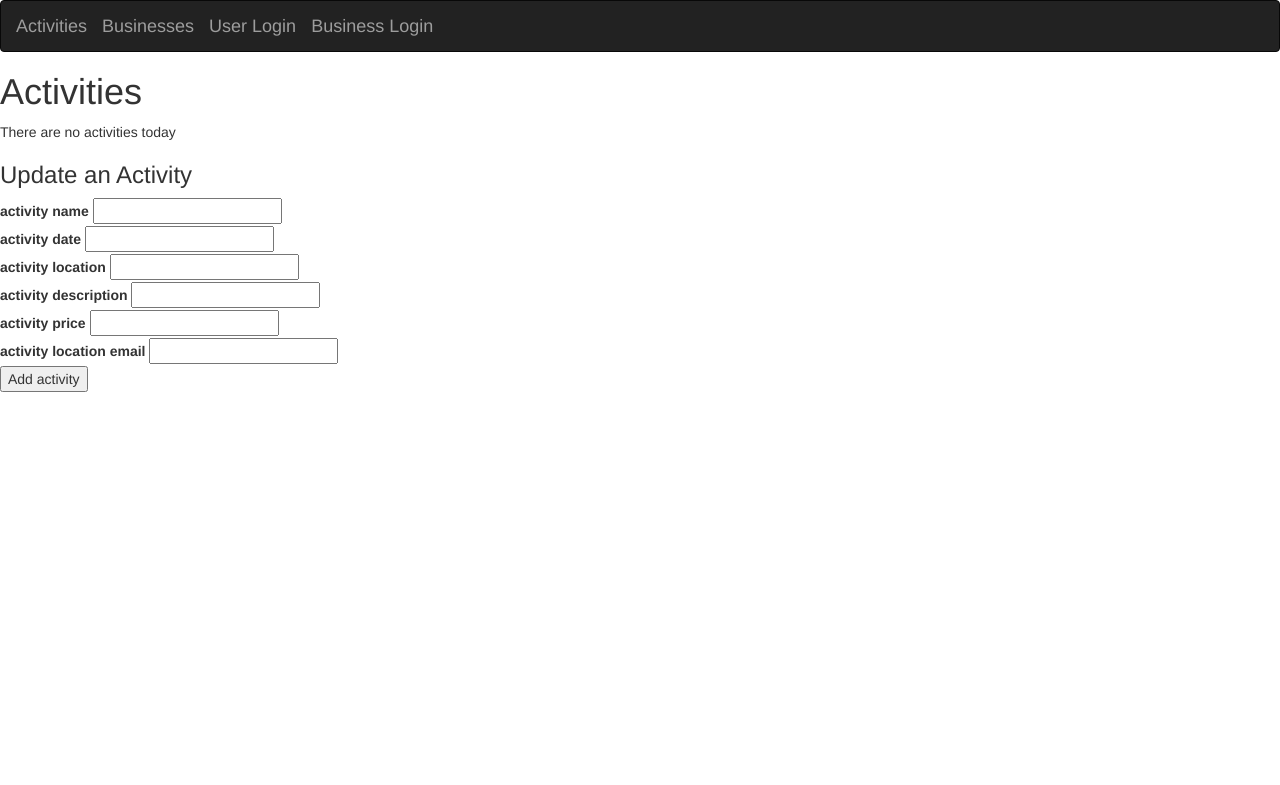
After one commit to chris-swan/walk_ins_welcome, a PHP site: template views/updateactivity.html.twig in a window 1280 px wide. The commit adds this page. Shown: the top 785 px of the page. Run offline with PHP 8.4, Linux system fonts and the light colour scheme; the template is opened without the code that fills it, so the values that code supplies are empty; some libraries are stand-ins or nearby versions.

Commit message:
path additions to update activity

```diff
--- /dev/null
+++ b/views/updateactivity.html.twig
@@ -0,0 +1,67 @@
+<html>
+    <head>
+        <title>Walk ins Welcome</title>
+        <meta name="viewport" content="width=device-width, initial-scale=1.0, maximum-scale=1.0">
+        <link rel='stylesheet' href='https://maxcdn.bootstrapcdn.com/bootstrap/3.3.1/css/bootstrap.min.css'>
+        <link rel="stylesheet" href="/css/styles.css">
+    </head>
+    <body>
+        <nav class="navbar navbar-inverse">
+        <div class="container-fluid">
+            <div class="navbar-header">
+                <button type="button" class="navbar-toggle collapsed" data-toggle="collapse" data-target="#bs-example-navbar-collapse-1" aria-expanded="false">
+                    <span class="sr-only">Toggle navigation</span>
+                    <span class="icon-bar"></span>
+                    <span class="icon-bar"></span>
+                    <span class="icon-bar"></span>
+                </button>
+                <a class="navbar-brand" href='/'>Activities</a>
+                <a class="navbar-brand" href='/businesses'>Businesses</a>
+                <a class="navbar-brand" href='/userhome'>User Login</a>
+                <a class="navbar-brand" href='/businesshome'>Business Login</a>
+            </div>
+                <div class="collapse navbar-collapse" id="bs-example-navbar-collapse-1">
+            </div>
+        </div>
+        </nav>
+        <div = class='containter'>
+            <h1>Activities</h1>
+
+            {% if activities is not empty %}
+                <p> Here are the activities to go do: </p>
+                <ul>
+                    {% for activity in activities %}
+                        <li><a href="/activity/{{ activity.getId }}">{{ activity.getActivityName }}</a></li>
+                    {% endfor %}
+                </ul>
+            {% else %}
+                <p>There are no activities today</p>
+            {% endif %}
+
+            <h3>Update an Activity</h3>
+                <form action='/updateactivity/{{ activity.getId }}' method='post'>
+                    <input name="_method" type="hidden" value="patch">
+
+                    <label for='activity_name'>activity name</label>
+                    <input id='activity_name' name='activity_name' type='text'>
+                        <br>
+                    <label for='activity_date'>activity date</label>
+                    <input id='activity_date' name='activity_date' type='text'>
+                        <br>
+                    <label for='activity_location'>activity location</label>
+                    <input id='activity_location' name='activity_location' type='text'>
+                        <br>
+                    <label for='activity_description'>activity description</label>
+                    <input id='activity_description' name='activity_description' type='text'>
+                        <br>
+                    <label for='activity_price'>activity price</label>
+                    <input id='activity_price' name='activity_price' type='text'>
+                        <br>
+                    <label for='activity_quantity'>activity location email</label>
+                    <input id='activity_quantity' name='activity_quantity' type='text'>
+                        <br>
+                    <button type='submit'>Add activity</button>
+                </form>
+            </div>
+    </body>
+</html>
```
Also changed, not shown: app/app.php (+22 -4 lines), views/activity.html.twig (+0 -32 lines), views/updatebusiness.html.twig (+29 -2 lines).
